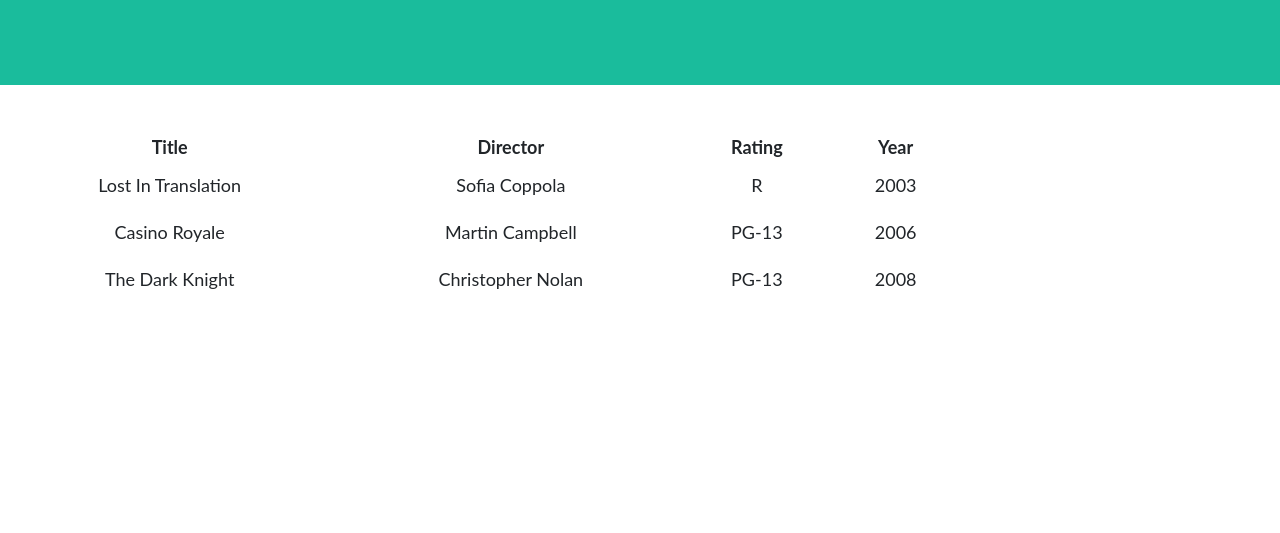
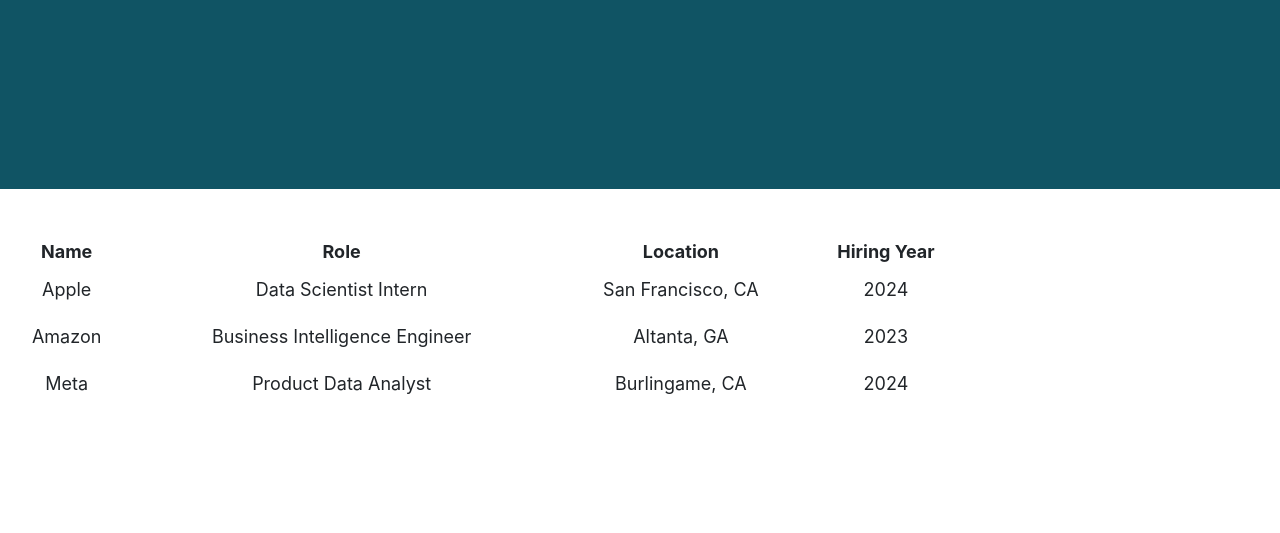
Before and after one commit to Audrey-kemi/Audrey-kemi.github.io, a plain HTML site: page list.html in a window 1280 px wide. Shown: the part 267-800 px from the top of the page. Drawn offline with Linux system fonts and the light colour scheme.

Commit message:
Updating my lists

```diff
--- a/list.html
+++ b/list.html
@@ -1,9 +1,9 @@
 <!DOCTYPE HTML>
 <html>
     <header>
-        <link rel="stylesheet" href="style.css">
+        <link rel="stylesheet" href="style3.css">
         <link rel="stylesheet" href="table_style.css">
-        <title>My Webpage Title</title>
+        <title>Audrey's Webpage</title>
     </header>
     <body>
         <!---Navigation--->
@@ -11,7 +11,7 @@
         <nav class="navbar navbar-expand-lg bg-secondary text-uppercase fixed-top" id="mainNav">
             <div class="container">
                 <!--This code defines the "My Webpage" link in the top right corner of the navigation pane-->
-                <a class="navbar-brand" href="">My Webpage</a>
+                <a class="navbar-brand" href="./index.html">Audrey's Webpage</a>
                 <!--This code defines the "List" link in the top left corner of the navigation pane-->
                 <ul class="navbar-nav ms-auto">
                     <li class="nav-item mx-0 mx-lg-1"><a class="nav-link py-3 px-0 px-lg-3 rounded" href="./list.html">List</a></li>
--- a/list_data.json
+++ b/list_data.json
@@ -1,22 +1,22 @@
 {
-	"movies": [
+	"Companies of Interest": [
 		{
-			"Title": "Lost In Translation",
-			"Director": "Sofia Coppola",
-			"Rating": "R",
-			"Year": "2003"
+			"Name": "Apple",
+			"Role": "Data Scientist Intern",
+			"Location": "San Francisco, CA",
+			"Hiring Year": "2024"
 		},
 		{
-			"Title": "Casino Royale",
-			"Director": "Martin Campbell",
-			"Rating": "PG-13",
-			"Year": "2006"
+			"Name": "Amazon",
+			"Role": "Business Intelligence Engineer",
+			"Location": "Altanta, GA",
+			"Hiring Year": "2023"
 		},
 		{
-			"Title": "The Dark Knight",
-			"Director": "Christopher Nolan",
-			"Rating": "PG-13",
-			"Year": "2008"
+			"Name": "Meta",
+			"Role": "Product Data Analyst",
+			"Location": "Burlingame, CA",
+			"Hiring Year": "2024"
 		}
 	]
 }
```
Also changed, not shown: index.html (+3 -3 lines).
